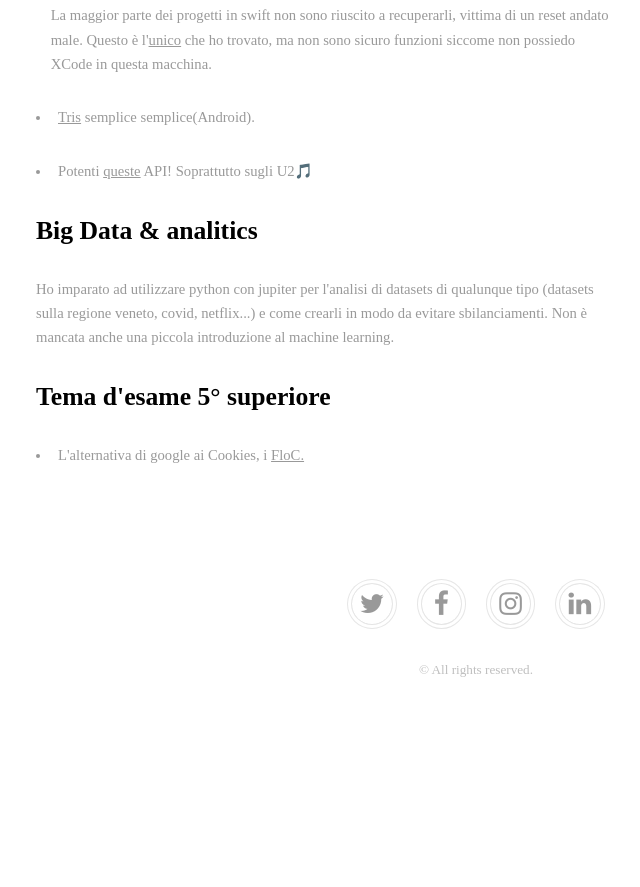
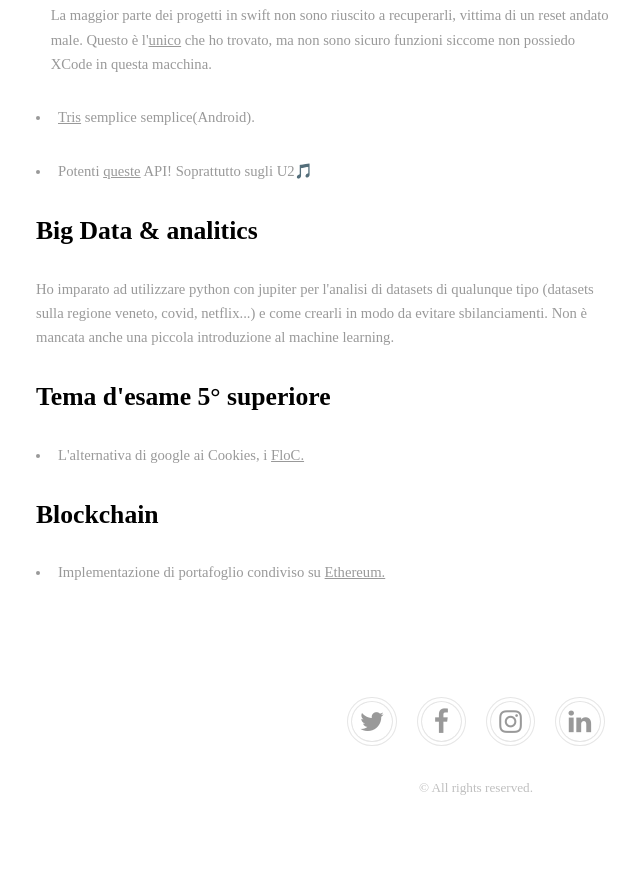
Before and after one commit to SaviDev/Curriculum, a plain HTML site: page portfolio.html in a window 1280 px wide. Shown: the part 960-1847 px from the top of the page, without its empty margins (164-804 px from the left). Before the commit the page ends 1785 px from the top, so only its background shows below. Drawn offline with Linux system fonts and the light colour scheme; a web font is replaced by a local one.

Commit message:
Update portfolio.html

```diff
--- a/portfolio.html
+++ b/portfolio.html
@@ -61,6 +61,10 @@
 										<h3>Tema d'esame 5° superiore</h3>
 										<ul>
 										<li><p>L'alternativa di google ai Cookies, i <a href="https://github.com/Rutto17/SitoCookieFloC.git"target="_blank"><u>FloC.</u></a></p></li>
+										</ul>
+										<h3>Blockchain</h3>
+										<ul>
+										<li><p>Implementazione di portafoglio condiviso su <a href="https://github.com/Rutto17/Smart-Contract-Wallet"target="_blank"><u>Ethereum.</u></a></p></li>
 										</ul>
 									</div>
 
```
